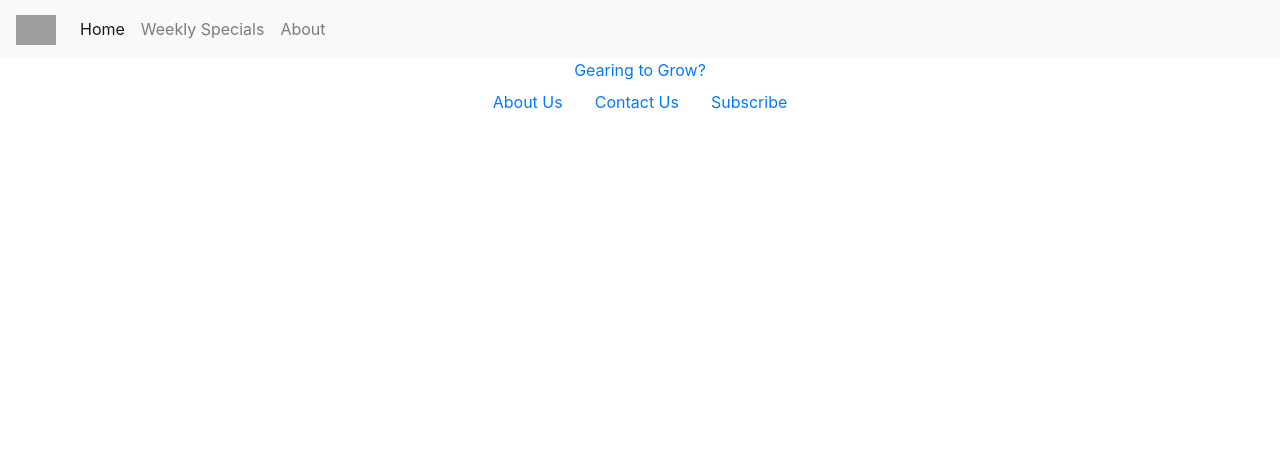
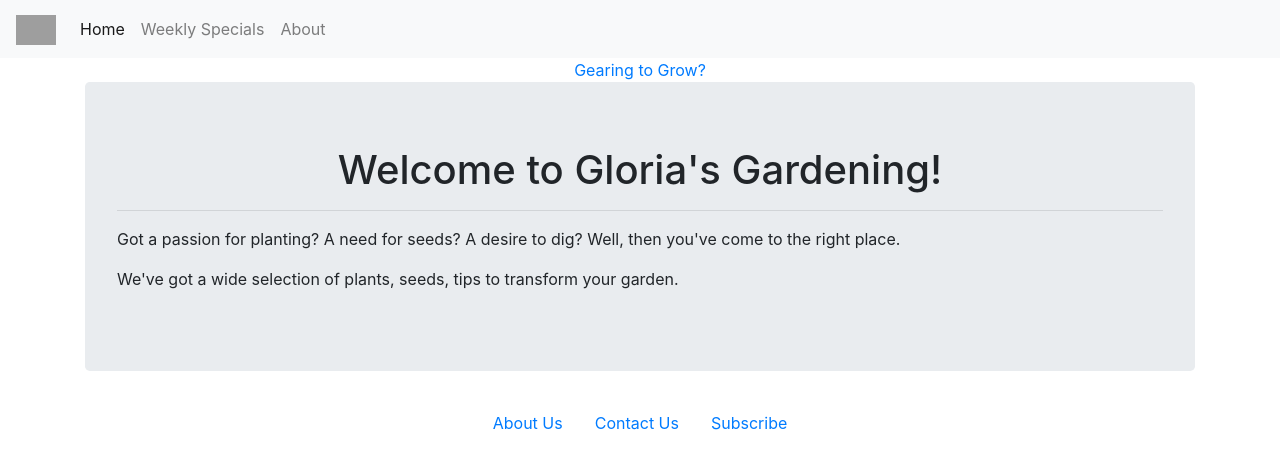
Before and after one commit to ZoyaLatif/Creating-a-Navbar-in-Bootstrap, a plain HTML site: page index.html in a window 1280 px wide. Drawn offline with nearby package versions, Linux system fonts and the light colour scheme; grey boxes are pictures that could not be loaded.

Commit message:
Update index.html

```diff
--- a/index.html
+++ b/index.html
@@ -4,41 +4,41 @@
   <meta charset="UTF-8">
   <meta name="viewport" content="width=device-width, initial-scale=1, shrink-to-fit=no">
   <!-- Bootstrap CSS -->
-  <link rel="stylesheet" href="https://stackpath.bootstrapcdn.com/bootstrap/4.1.3/css/bootstrap.min.css" integrity="sha384-MCw98/SFnGE8fJT3GXwEOngsV7Zt27NXFoaoApmYm81iuXoPkFOJwJ8ERdknLPMO"
-    crossorigin="anonymous">
+  <link rel="stylesheet" href="https://stackpath.bootstrapcdn.com/bootstrap/4.1.3/css/bootstrap.min.css" integrity="sha384-MCw98/SFnGE8fJT3GXwEOngsV7Zt27NXFoaoApmYm81iuXoPkFOJwJ8ERdknLPMO" crossorigin="anonymous">
   <title>Gloria's Gardening</title>
 </head>
 <body>
-  <!-- Edit the <nav> below: -->
-  <nav class="navbar-light bg-light navbar navbar-expand-sm">
-    <!-- Add the <a> below: -->
-    <a class="navbar-brand" >
-    <img src="https://content.codecademy.com/courses/learn-bootstrap-components/logo.png" alt="Gloria's Gardening Logo" height="30"></a>
+  <!-- Navbar Component -->
+  <nav class="navbar-light bg-light navbar navbar-expand-sm ">
+    <a class="navbar-brand" href="#">
+      <img src="https://content.codecademy.com/courses/learn-bootstrap-components/logo.png" alt="Gloria's Gardening Logo" height="30">
+    </a>
     <button class="navbar-toggler" type="button" data-toggle="collapse" data-target="#navbarSupportedContent"
       aria-controls="navbarSupportedContent" aria-expanded="false" aria-label="Toggle navigation">
       <span class="navbar-toggler-icon"></span>
     </button>
+
     <div class="collapse navbar-collapse" id="navbarSupportedContent">
-      <!-- Make the follow elements into a nav component: -->
       <ul class="navbar-nav">
-        <li class = "nav-item active">
+        <li class="nav-item active">
           <a class="nav-link" href="#">Home <span class="sr-only">(current)</span></a>
         </li>
         <li class="nav-item">
           <a class="nav-link" href="#">Weekly Specials</a>
         </li>
-        <li class = "nav-item">
+        <li class="nav-item">
           <a class="nav-link" href="#">About</a>
         </li>
       </ul>
     </div>
   </nav>
+  <!-- End of navbar component -->
+
   <div class="container">
     <!-- Row with collapsible content -->
     <div class="row">
       <div class="col text-center">
-        <a aria-expanded="false" aria-controls="seedSpecial"
-          data-toggle="collapse" href="#seedSpecial">
+        <a aria-expanded="false" aria-controls="seedSpecial" data-toggle="collapse" href="#seedSpecial">
           Gearing to Grow?
         </a>
         <p class="collapse" id="seedSpecial">Use promo code "GGarden" for additional 15% off your entire purchase!
@@ -46,6 +46,19 @@
       </div>
     </div>
     <!-- End of row with collapsible content -->
+
+    <div class="row">
+      <div class="col">
+        <!-- Add a jumbotron component below -->
+        <div class="jumbotron">
+          <h1 class="text-center">Welcome to Gloria's Gardening!</h1>
+          <hr>
+					<p>Got a passion for planting? A need for seeds? A desire to dig? Well, then you've come to the right place. </p>
+          <p>We've got a wide selection of plants, seeds, tips to transform your garden.</p>
+        </div>
+      </div>
+    </div>
+
     <!-- Row with nav component -->
     <div class="row">
       <div class="col">
```
